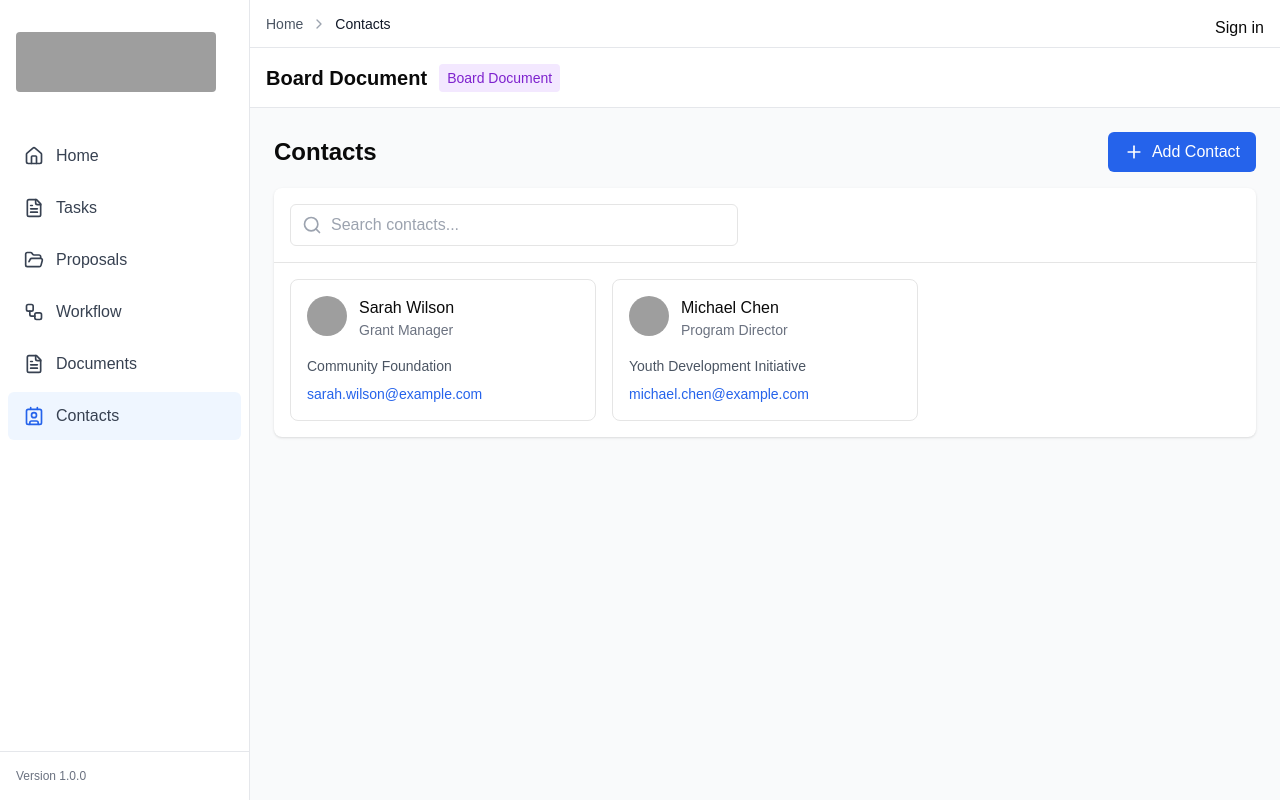
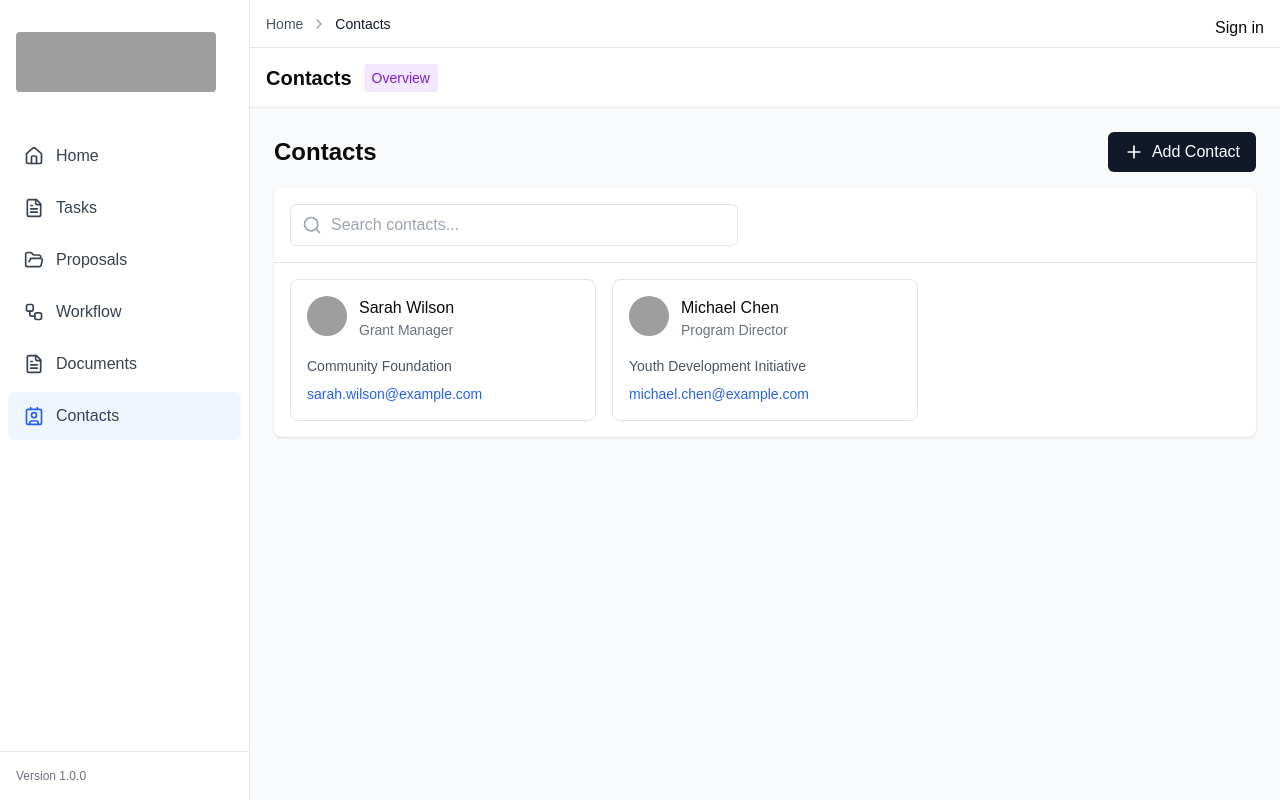
Before and after one commit to amrohendawi/copycoder-cursor-demo, a Next.js app: page /contacts in a window 1280 px wide. Built offline with nearby package versions, Linux system fonts and the light colour scheme; no server answers; grey boxes are pictures that could not be loaded.

Commit message:
implemented add workflow. improved buttons style

```diff
--- a/src/app/contacts/page.tsx
+++ b/src/app/contacts/page.tsx
@@ -85,7 +85,7 @@ export default function ContactsPage() {
           <h1 className="text-2xl font-semibold">Contacts</h1>
           <button
             onClick={() => setIsNewContactModalOpen(true)}
-            className="px-4 py-2 bg-blue-600 text-white rounded-md flex items-center gap-2 hover:bg-blue-700"
+            className="px-4 py-2 bg-gray-900 text-white rounded-md flex items-center gap-2 hover:bg-gray-800"
           >
             <Plus size={20} />
             Add Contact
--- a/src/app/documents/page.tsx
+++ b/src/app/documents/page.tsx
@@ -109,7 +109,7 @@ export default function DocumentsPage() {
             </label>
             <button
               onClick={() => setIsNewDocumentModalOpen(true)}
-              className="px-4 py-2 bg-blue-600 text-white rounded-md flex items-center gap-2 hover:bg-blue-700 w-full sm:w-auto justify-center"
+              className="px-4 py-2 bg-gray-900 text-white rounded-md flex items-center gap-2 hover:bg-gray-800 w-full sm:w-auto justify-center"
             >
               <Plus size={20} />
               <span>New Document</span>
--- a/src/app/proposals/page.tsx
+++ b/src/app/proposals/page.tsx
@@ -64,7 +64,7 @@ export default function ProposalsPage() {
           <h1 className="text-2xl font-semibold">Proposals</h1>
           <button
             onClick={() => setIsNewProposalModalOpen(true)}
-            className="px-4 py-2 bg-blue-600 text-white rounded-md flex items-center gap-2 hover:bg-blue-700"
+            className="px-4 py-2 bg-gray-900 text-white rounded-md flex items-center gap-2 hover:bg-gray-800"
           >
             <Plus size={20} />
             New Proposal
--- a/src/app/tasks/page.tsx
+++ b/src/app/tasks/page.tsx
@@ -46,7 +46,7 @@ export default function TasksPage() {
           <h1 className="text-2xl font-semibold">Tasks</h1>
           <button
             onClick={() => setIsNewTaskModalOpen(true)}
-            className="px-4 py-2 bg-blue-600 text-white rounded-md flex items-center gap-2 hover:bg-blue-700"
+            className="px-4 py-2 bg-gray-900 text-white rounded-md flex items-center gap-2 hover:bg-gray-800"
           >
             <Plus size={20} />
             New Task
--- a/src/app/workflow/page.tsx
+++ b/src/app/workflow/page.tsx
@@ -3,6 +3,7 @@
 import { useState } from 'react'
 import DashboardLayout from '@/components/layout/DashboardLayout'
 import { Clock, MoreVertical, Plus } from 'lucide-react'
+import NewWorkflowForm from '@/components/features/workflows/NewWorkflowForm'
 
 interface WorkflowItem {
   id: string
@@ -35,6 +36,17 @@ export default function WorkflowPage() {
       priority: 'medium'
     }
   ])
+
+  const [isNewWorkflowModalOpen, setIsNewWorkflowModalOpen] = useState(false)
+
+  const handleAddWorkflow = (data: Omit<WorkflowItem, 'id' | 'status'>) => {
+    const newItem: WorkflowItem = {
+      ...data,
+      id: (items.length + 1).toString(),
+      status: 'Draft'
+    }
+    setItems([...items, newItem])
+  }
 
   const columns = [
     { id: 'Draft', title: 'Draft', color: 'gray' },
@@ -78,7 +90,10 @@ export default function WorkflowPage() {
       <div className="space-y-6">
         <div className="flex flex-col sm:flex-row justify-between items-start sm:items-center gap-3">
           <h1 className="text-2xl font-semibold">Workflow</h1>
-          <button className="w-full sm:w-auto px-4 py-2 bg-blue-600 text-white rounded-md flex items-center gap-2 hover:bg-blue-700 justify-center">
+          <button
+            onClick={() => setIsNewWorkflowModalOpen(true)}
+            className="w-full sm:w-auto px-4 py-2 bg-gray-900 text-white rounded-md flex items-center gap-2 hover:bg-gray-800 justify-center"
+          >
             <Plus size={20} />
             Add Item
           </button>
@@ -153,6 +168,11 @@ export default function WorkflowPage() {
           </div>
         </div>
       </div>
+      <NewWorkflowForm
+        isOpen={isNewWorkflowModalOpen}
+        onClose={() => setIsNewWorkflowModalOpen(false)}
+        onSubmit={handleAddWorkflow}
+      />
     </DashboardLayout>
   )
 }
--- a/src/components/features/contacts/NewContactForm.tsx
+++ b/src/components/features/contacts/NewContactForm.tsx
@@ -169,7 +169,7 @@ export default function NewContactForm({ isOpen, onClose, onSubmit }: NewContact
           </button>
           <button
             type="submit"
-            className="rounded-md bg-blue-600 px-4 py-2 text-sm font-medium text-white hover:bg-blue-700"
+            className="rounded-md bg-gray-900 px-4 py-2 text-sm font-medium text-white hover:bg-gray-800"
           >
             Add Contact
           </button>
--- a/src/components/features/proposals/NewProposalForm.tsx
+++ b/src/components/features/proposals/NewProposalForm.tsx
@@ -120,7 +120,7 @@ export default function NewProposalForm({ isOpen, onClose, onSubmit }: NewPropos
           </button>
           <button
             type="submit"
-            className="rounded-md bg-blue-600 px-4 py-2 text-sm font-medium text-white hover:bg-blue-700"
+            className="rounded-md bg-gray-900 px-4 py-2 text-sm font-medium text-white hover:bg-gray-800"
           >
             Create Proposal
           </button>
--- a/src/components/layout/Header.tsx
+++ b/src/components/layout/Header.tsx
@@ -3,9 +3,49 @@
 import { Menu } from 'lucide-react'
 import { useSidebar } from '@/context/SidebarContext'
 import Breadcrumbs from './Breadcrumbs'
+import { usePathname } from 'next/navigation'
 
 const Header = () => {
   const { toggleMobileMenu } = useSidebar()
+  const pathname = usePathname()
+
+  // Function to generate page title from pathname
+  const getPageTitle = () => {
+    const path = pathname.split('/')
+    const lastSegment = path[path.length - 1]
+    return lastSegment
+      ? lastSegment.split('-').map(word =>
+          word.charAt(0).toUpperCase() + word.slice(1)
+        ).join(' ')
+      : 'Dashboard'
+  }
+
+  // Function to determine badge content based on pathname
+  const getBadgeContent = () => {
+    if (pathname.includes('/documents')) {
+      return 'Active'
+    } else if (pathname.includes('/tasks')) {
+      return 'In Progress'
+    } else if (pathname.includes('/projects')) {
+      return 'Project'
+    }
+    return 'Overview'
+  }
+
+  // Function to determine badge color based on content
+  const getBadgeColor = () => {
+    const content = getBadgeContent()
+    switch (content) {
+      case 'Active':
+        return 'bg-green-100 text-green-700'
+      case 'In Progress':
+        return 'bg-yellow-100 text-yellow-700'
+      case 'Project':
+        return 'bg-blue-100 text-blue-700'
+      default:
+        return 'bg-purple-100 text-purple-700'
+    }
+  }
 
   return (
     <header className="h-auto sm:h-[108px] border-b border-gray-200 bg-white">
@@ -25,10 +65,10 @@ const Header = () => {
 
       {/* Title and Badge */}
       <div className="h-[60px] px-4 flex items-center">
-        <div className="max-w-full flex flex-col sm:flex-row sm:items-center gap-2 sm:gap-3">
-          <h1 className="text-xl font-semibold truncate">Board Document</h1>
-          <span className="px-2 py-1 text-sm bg-purple-100 text-purple-700 rounded w-fit">
-            Board Document
+        <div className="w-full flex items-center gap-2 sm:gap-3 overflow-hidden">
+          <h1 className="text-xl font-semibold truncate flex-shrink">{getPageTitle()}</h1>
+          <span className={`px-2 py-1 text-sm rounded flex-shrink-0 ${getBadgeColor()}`}>
+            {getBadgeContent()}
           </span>
         </div>
       </div>
```
Also changed, not shown: src/components/features/workflow/NewWorkflowForm.tsx (renamed from src/components/features/tasks/NewTaskForm.tsx, +40 -9 lines).
